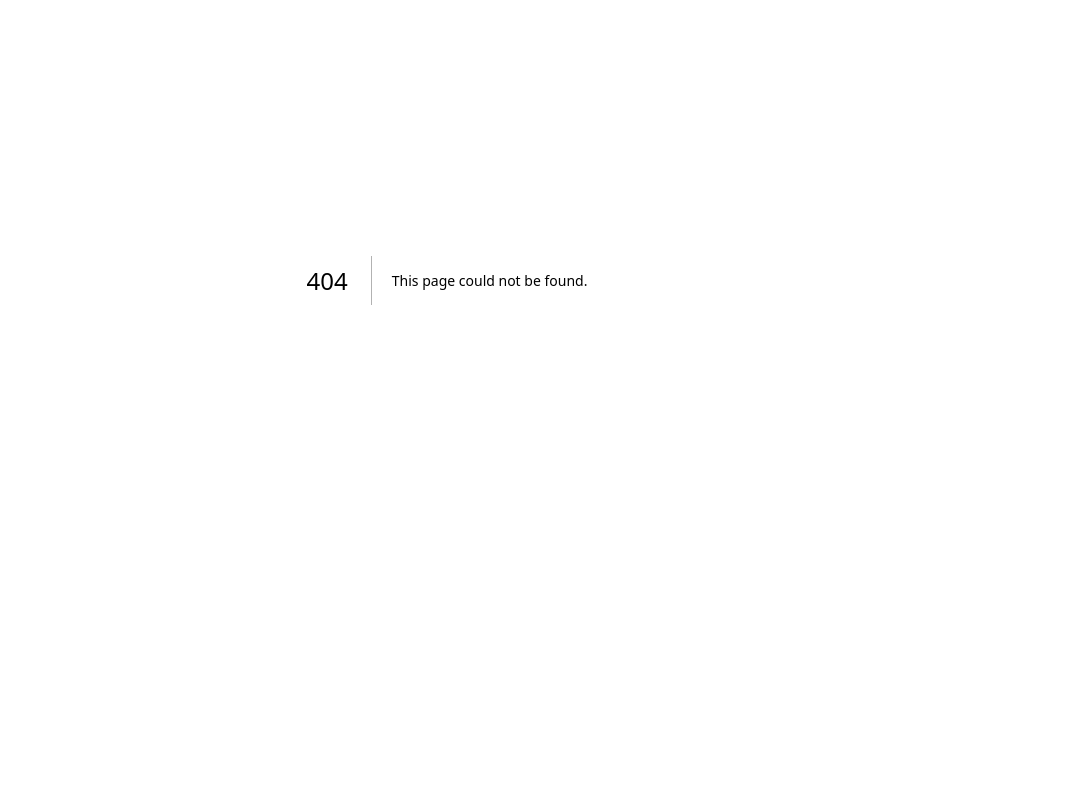
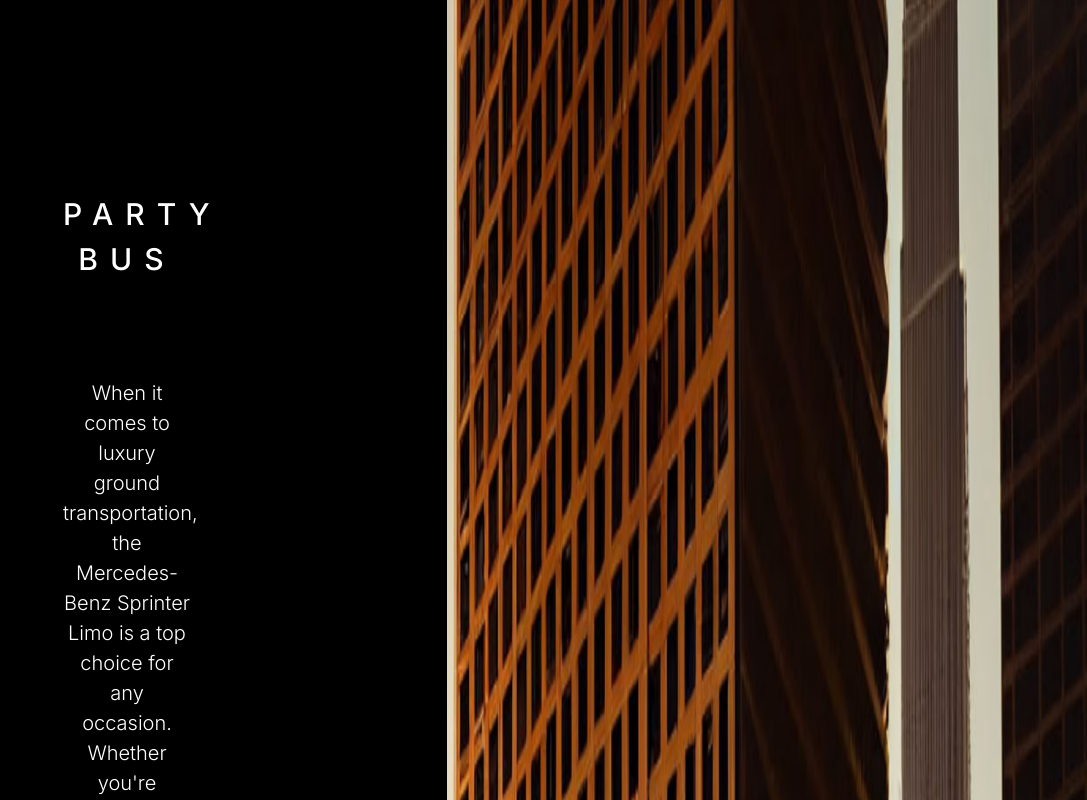
Before and after one commit to Hadees621/master-limousines, a Next.js app: page /ourfleet in a window 1280 px wide. Before the commit this address had no page. Shown: the part 120-920 px from the top of the page, without its empty margins (193-1280 px from the left). Before the commit the page ends 800 px from the top, so only its background shows below. Built offline with nearby package versions, Linux system fonts and the light colour scheme.

Commit message:
section implemented

```diff
--- a/src/app/ourfleet/index.js
+++ /dev/null
@@ -1,11 +0,0 @@
-import React from 'react'
-
-function OurFleet() {
-  return (
-    <h1>
-        Our Fleet Page
-    </h1>
-  )
-}
-
-export default OurFleet
--- /dev/null
+++ b/src/app/ourfleet/page.js
@@ -0,0 +1,38 @@
+import React from 'react'
+
+function OurFleet() {
+  return (
+
+    <div class="flex flex-wrap">
+      <div class="bg-black w-full sm:w-full md:w-full lg:w-1/2 lg:p-64 md:p-32 sm:p-24">
+        <div>
+          <h1 className="text-white font-montserrat text-[30px] font-medium tracking-[12px] uppercase text-center mb-24 pt-14">Party Bus</h1>
+          <p className="text-[20px] font-archivo text-center text-white font-light">
+            When it comes to luxury ground transportation, the Mercedes-Benz Sprinter Limo is a top choice for any occasion. Whether you're planning a corporate event or a wedding, this sleek and stylish vehicle is sure to impress. Not only is the interior spacious and comfortable, but the onboard TVs and bar area make it perfect for presentations or celebrations.
+          </p>
+          <br />
+          <br />
+          <p className="text-[20px] font-archivo text-center text-white">
+            At Masterpiece Limousine, we prioritize safety, reliability, and comfort, which is why we offer the Mercedes Sprinter Limo for our clients. Our professionally trained chauffeurs ensure a smooth and enjoyable ride, and we are fully licensed and insured for your peace of mind.
+          </p>
+          <br />
+          <br />
+          <p className="text-[20px] font-archivo text-center text-white">
+            In addition to corporate events and weddings, the Mercedes Sprinter Limo is also a popular choice for proms, bachelor/bachelorette parties, and other special occasions. With light shows and customizable music options, this luxury vehicle adds a touch of glamour to any event.
+          </p>
+          <br />
+          <br />
+          <p className="text-[20px] font-archivo text-center text-white">
+            Trust Masterpiece Limousine to provide you with the highest quality luxury ground transportation services. Contact us today to book the Mercedes Sprinter Limo for your next event and experience the ultimate in style and comfort.
+          </p>
+        </div>
+
+      </div>
+      <div class="w-full sm:w-full md:w-full lg:w-1/2">
+        <img src="/ourfleet/exec-suv.png" alt="Dummy Image" class="w-full h-full" />
+      </div>
+    </div>
+  )
+}
+
+export default OurFleet
```
Also changed, not shown: src/app/contact/page.js (renamed from src/app/contact/index.js), 1 other file (tests, documents, lock files or other folders).
